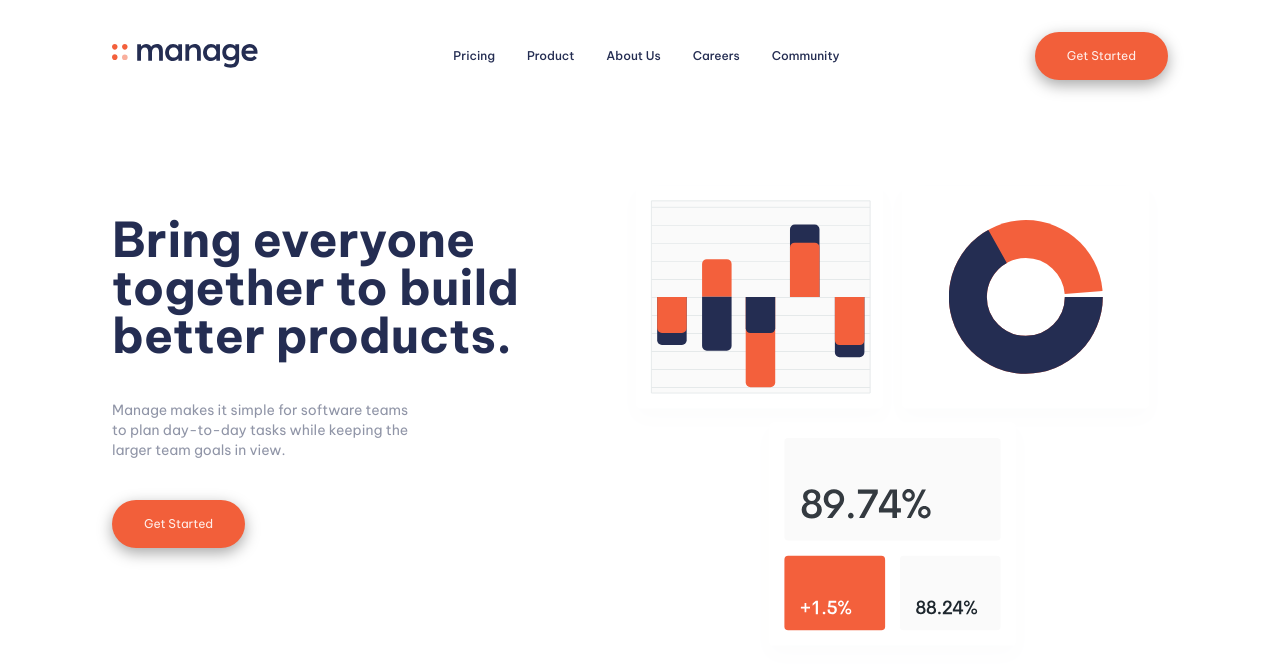
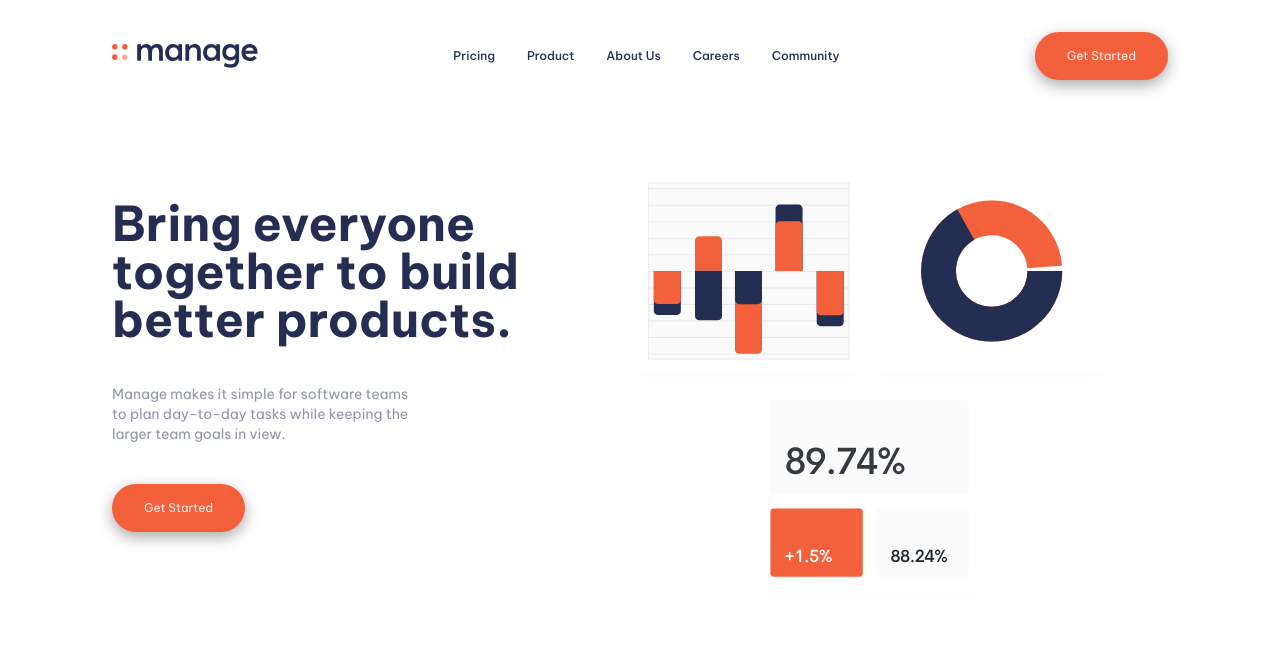
Before and after one commit to chrisgibbo/Manage-Landing-Page, a React (Create React App) app in the folder manage-landing-page/: page / in a window 1280 px wide. Shown: the top 670 px of the page. Built offline with nearby package versions, Linux system fonts and the light colour scheme.

Commit message:
Adjust size of button, smaller

```diff
--- a/manage-landing-page/src/components/heroNavSection.js
+++ b/manage-landing-page/src/components/heroNavSection.js
@@ -8,7 +8,7 @@ function heroNavSection() {
     <div className="px-28 h-screen box-border font-BeVietnamPro">
       {/* navigation Bar */}
 
-      <nav className="flex justify-between items-center pt-8 pb-24">
+      <nav className="flex justify-between items-center pt-8 pb-20">
         <span>
           <img src={Logo} alt="MainLogo"></img>
         </span>
@@ -38,7 +38,7 @@ function heroNavSection() {
           <HeroButton />
         </div>
         <div className="flex justify-between items-center">
-          <img src={HeroImage} alt="MainLogo" className=""></img>
+          <img src={HeroImage} alt="MainLogo" className="w-11/12"></img>
         </div>
       </div>
     </div>
```
